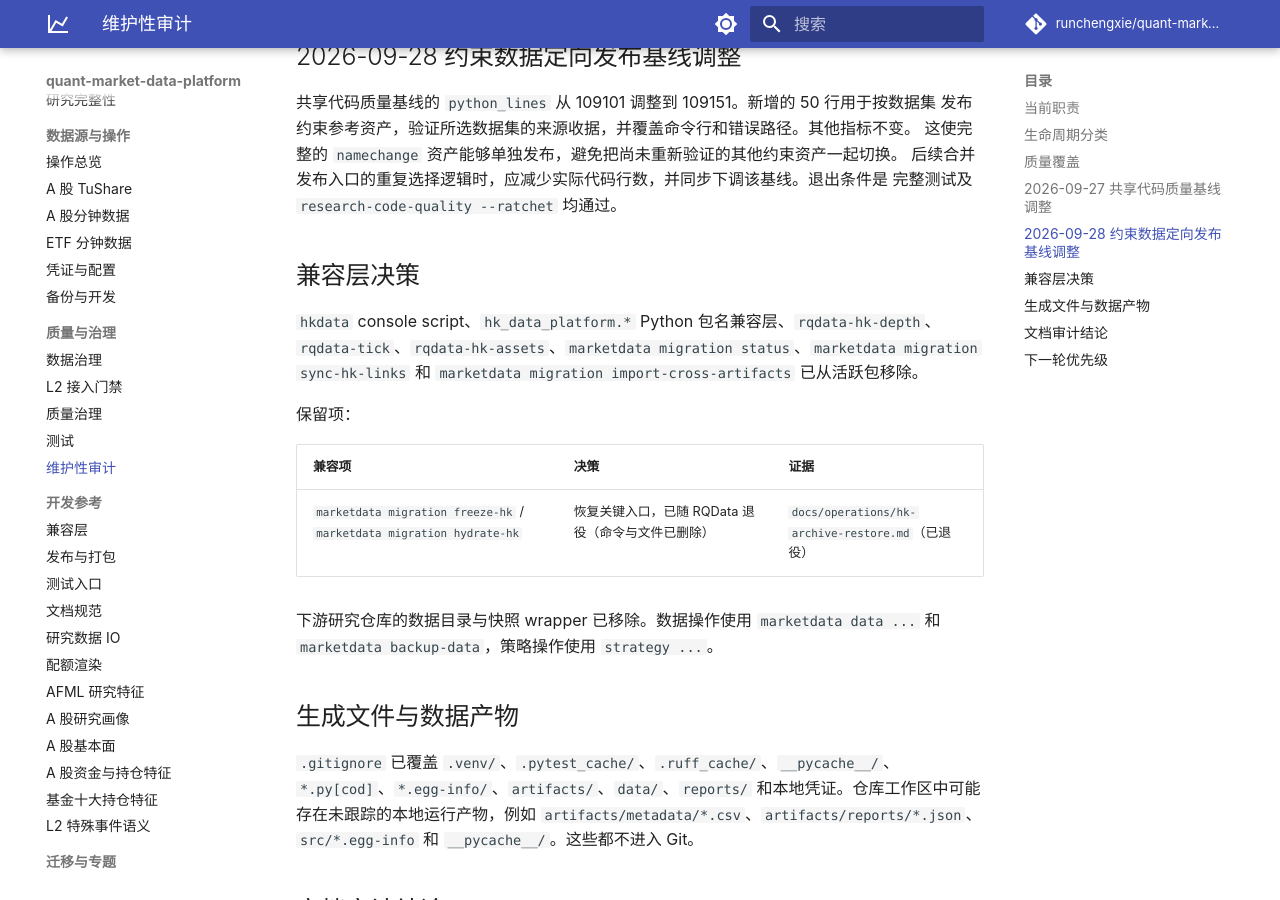
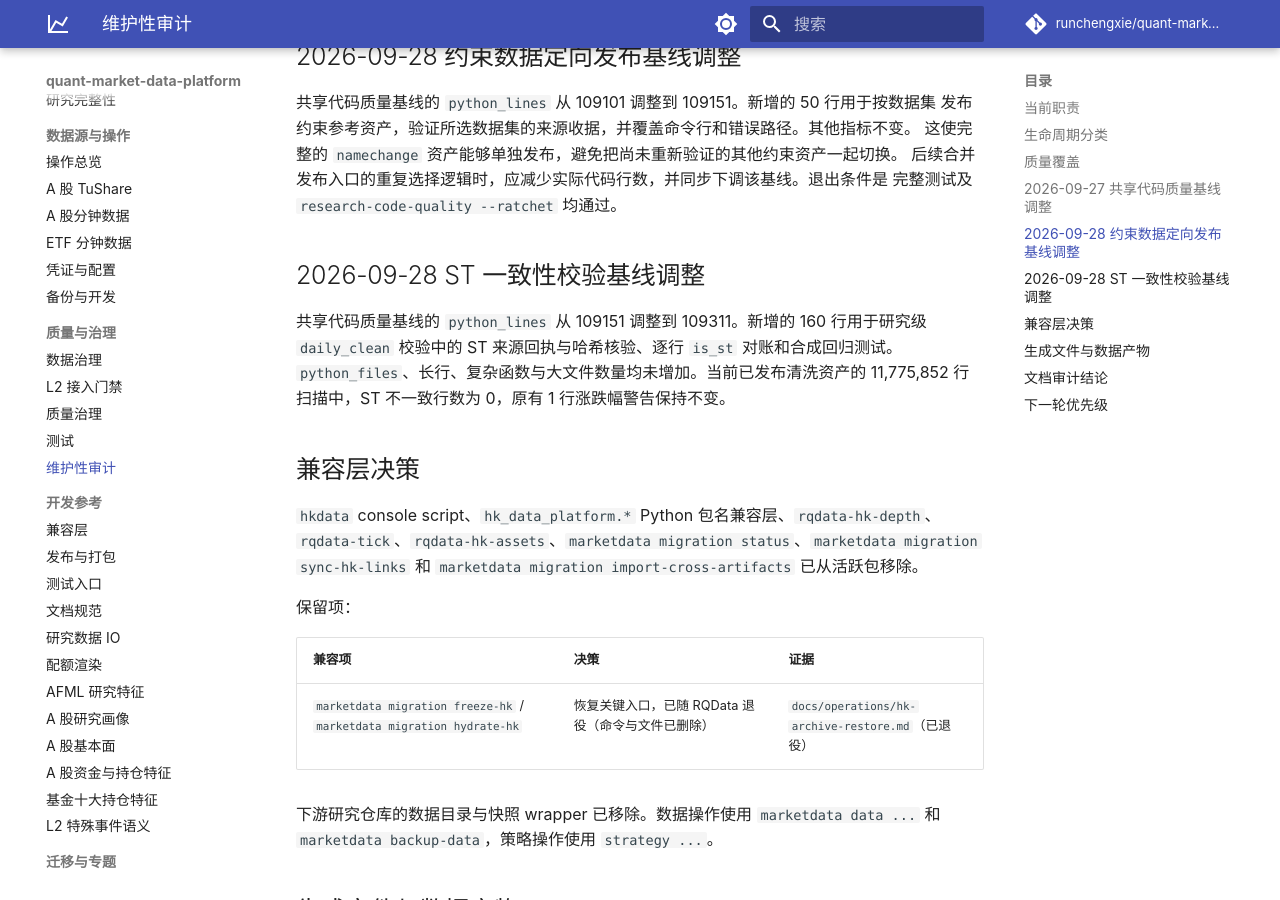
Before and after one commit to runchengxie/quant-market-data-platform, an MkDocs documentation site: the page built from docs/maintenance-audit.md, in a window 1280 px wide and 900 px high, scrolled down 4057 px. Built offline with MkDocs 1.6.1 and Material for MkDocs 9.7.7, drawn with Linux system fonts in a browser that asks for light colours; comment, search, counter and statistics services are not loaded.

Commit message:
Record ST validation quality baseline increase

```diff
--- a/docs/maintenance-audit.md
+++ b/docs/maintenance-audit.md
@@ -143,6 +143,13 @@ uv run --extra dev python scripts/dev/quality_debt.py --skip-ruff --check-baseli
 后续合并发布入口的重复选择逻辑时，应减少实际代码行数，并同步下调该基线。退出条件是
 完整测试及 `research-code-quality --ratchet` 均通过。
 
+## 2026-09-28 ST 一致性校验基线调整
+
+共享代码质量基线的 `python_lines` 从 109151 调整到 109311。新增的 160 行用于研究级
+`daily_clean` 校验中的 ST 来源回执与哈希核验、逐行 `is_st` 对账和合成回归测试。
+`python_files`、长行、复杂函数与大文件数量均未增加。当前已发布清洗资产的
+11,775,852 行扫描中，ST 不一致行数为 0，原有 1 行涨跌幅警告保持不变。
+
 ## 兼容层决策
 
 `hkdata` console script、`hk_data_platform.*` Python 包名兼容层、`rqdata-hk-depth`、`rqdata-tick`、`rqdata-hk-assets`、`marketdata migration status`、`marketdata migration sync-hk-links` 和 `marketdata migration import-cross-artifacts` 已从活跃包移除。
```
Also changed, not shown: 1 other file.
